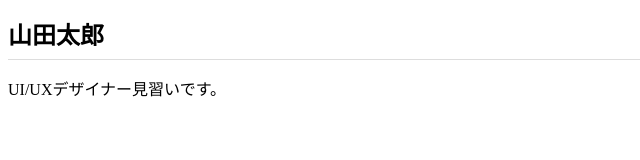
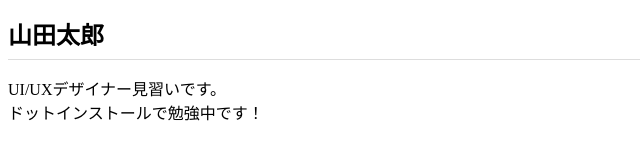
Before and after one commit to ryu10504/ryu10504-github.io, a plain HTML site: page index.html in a window 1280 px wide. Shown: the whole page, without its empty margins (0-640 px from the left). Drawn offline with Linux system fonts and the light colour scheme.

Commit message:
Add files via upload

```diff
--- a/index.html
+++ b/index.html
@@ -10,7 +10,7 @@
 
   <body>
     <h1>山田太郎</h1>
-    <p>UI/UXデザイナー見習いです。</p>
+    <p>UI/UXデザイナー見習いです。<br>ドットインストールで勉強中です！</p>
   </body>
 
 </html>
```
